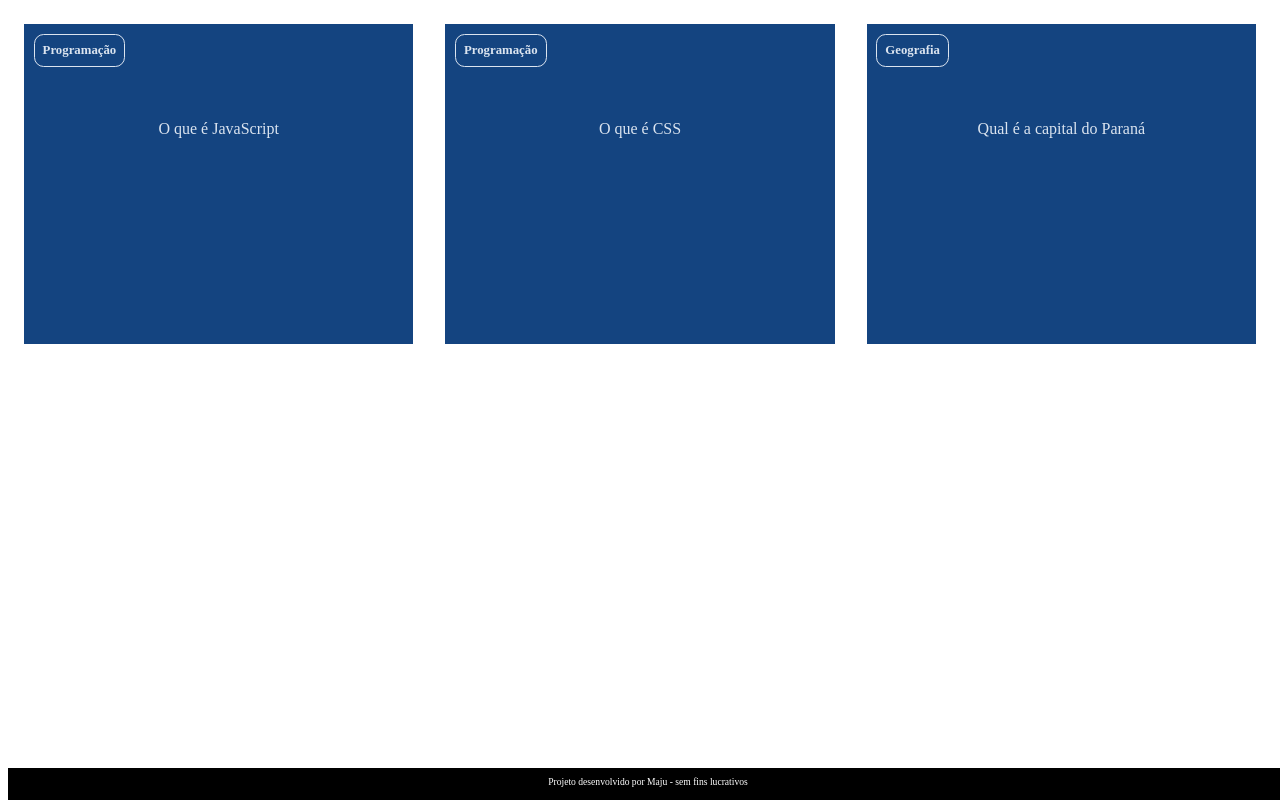
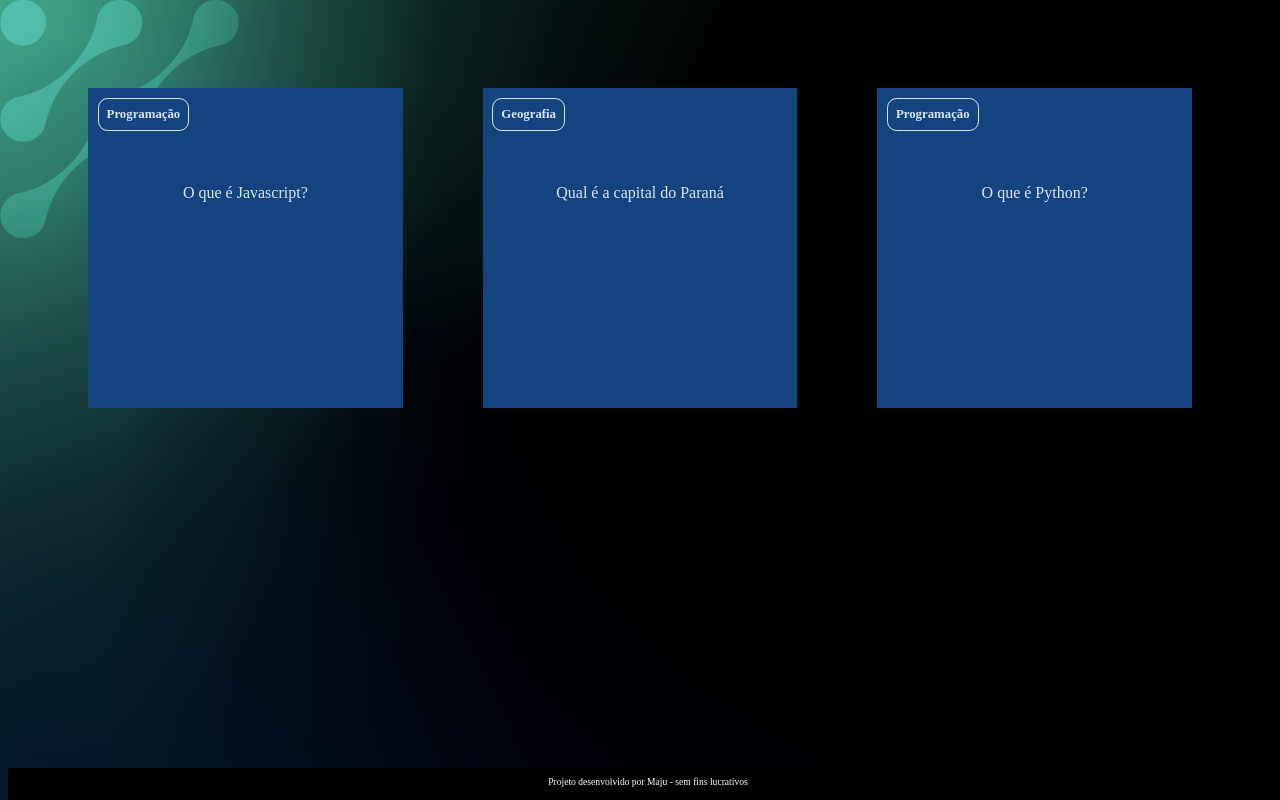
Before and after one commit to majutolovi/FlashCards, a plain HTML site: page index.html in a window 1280 px wide. Drawn offline with Linux system fonts and the light colour scheme; a web font is replaced by a local one.

Commit message:
Add files via upload

```diff
--- /dev/null
+++ b/app.js
@@ -0,0 +1,18 @@
+function criaCartao(categoria, pergunta, resposta) {
+    let container = document.getElementById('container')
+    let cartao = document. createElement('article')
+    cartao.className = 'cartao'
+
+    cartao.innerHTML = `
+<div class="cartao__conteudo">
+<h3>${categoria}</h3>
+<div class="cartao__conteudo__pergunta">
+       <p>${pergunta}</p>
+</div>
+<div class='cartao__conteudo__resposta">
+       <p>${resposta}</p>
+</div>
+</div>
+`
+container.appendChild(cartao)
+}
--- a/index.html
+++ b/index.html
@@ -13,7 +13,7 @@
 <body>
     <main>
         <section id="container">
-            <article class="cartao">
+            <!-- <article class="cartao">
                 <div class="cartao__conteudo">
                     <h3>Programação</h3>
                     <div class="cartao__conteudo__pergunta">
@@ -24,37 +24,13 @@
                         <p>O JavaScript é uma linguagem de programação</p>
                     </div>
                 </div>
-            </article>
-
-            <article class="cartao">
-                <div class="cartao__conteudo">
-                    <h3>Programação</h3>
-                    <div class="cartao__conteudo__pergunta">
-                        <p>O que é CSS</p>
-                    </div>
-
-                    <div class="cartao__conteudo__resposta">
-                        <p>O CSS é uma linguagem de marcação</p>
-                    </div>
-                </div>
-            </article>
-
-            <article class="cartao">
-                <div class="cartao__conteudo">
-                    <h3>Geografia</h3>
-                    <div class="cartao__conteudo__pergunta">
-                        <p>Qual é a capital do Paraná</p>
-                    </div>
-
-                    <div class="cartao__conteudo__resposta">
-                        <p>A capital do Paraná é Curitiba</p>
-                    </div>
-                </div>
-            </article>
+            </article> -->
         </section>
     </main>
     <footer>
         <p>Projeto desenvolvido por Maju - sem fins lucrativos</p>
     </footer>
+    <script src="app.js"></script>
+    <script src="perguntas.js"></script>
 </body>
 </html>
--- /dev/null
+++ b/perguntas.js
@@ -0,0 +1,17 @@
+criaCartao(
+    'Programação',
+    'O que é Javascript?',
+    'O Javascript é uma linguagem de programação'
+)
+
+criaCartao(
+    'Geografia',
+    'Qual é a capital do Paraná',
+    'A capital do Paraná é Curitiba'
+)
+
+criaCartao(
+    'Programação',
+    'O que é Python?',
+    'O Python é uma linguagem de programação'
+)
--- a/style.css
+++ b/style.css
@@ -5,12 +5,16 @@
 }
 
 body{
-    background-image: url(img/bg-desktop.webp);
+    background-image: url(bg-desktop.webp);
     font-family: Bai Jamjuree;
 }
 
 #container{
     display: flex;
+    flex-wrap: wrap;
+    justify-content: space-between;
+    padding: 4rem;
+    gap: 3rem;
 }
 
 .cartao{
```
